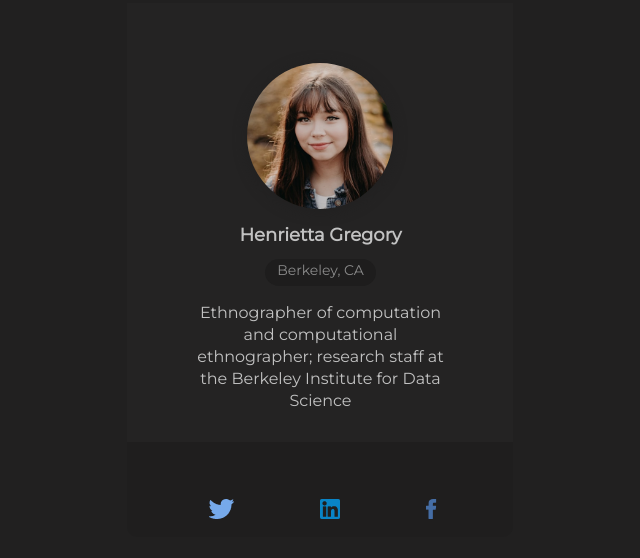
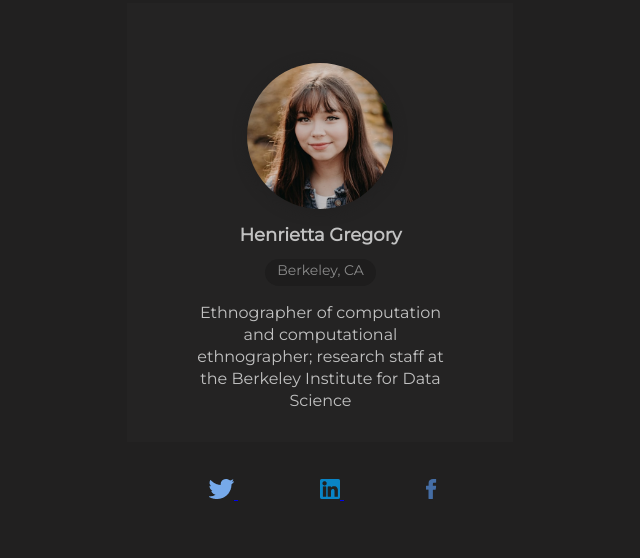
Before and after one commit to bobmarlon25/reto_100_days, a plain HTML site: page 01-day-profile-card/index.html in a window 1280 px wide. Shown: the part 336-894 px from the top of the page, without its empty margins (488-1128 px from the left). Drawn offline with Linux system fonts and the light colour scheme.

Commit message:
finalizado

```diff
--- a/01-day-profile-card/css/styles1.css
+++ b/01-day-profile-card/css/styles1.css
@@ -36,9 +36,9 @@ height: 1200px;
 
 }
 
-.card-redes img{
+a  img{
   margin-left: 82px;
-  margin-top: 57px;
+  margin-top: 37px;
 }
 
 .card-info img{
@@ -111,3 +111,10 @@ height: 1200px;
   color: rgba(194, 194, 194, 1);
 
 }
+
+.social-icon {
+  transition: transform 0.3s ease;
+}
+.social-icon:hover {
+  transform: scale(1.2);
+}
--- a/01-day-profile-card/index.html
+++ b/01-day-profile-card/index.html
@@ -24,10 +24,16 @@
             </div>
 
         </div>
-        <div class="card-redes">
-            <img src="images/twitter.png" alt="logp de twitter">
-            <img src="images/linkedin.png" alt="logp de twitter">
-            <img src="images/facebook.png" alt="logp de twitter">
+        <div class="card-rede ">
+            <a href="https://twitter.com/">
+                <img class="social-icon"  src="images/twitter.png" alt="logp de twitter">
+            </a>
+            <a href="https://es.linkedin.com/">
+                <img class="social-icon" src="images/linkedin.png" alt="logp de twitter">
+            </a>
+            <a href="https://www.facebook.com/">
+                <img class="social-icon" src="images/facebook.png" alt="logp de twitter">
+            </a>
 
         </div>
 
```
Also changed, not shown: imagenes_retos/Profile Card Design.png (deleted).
